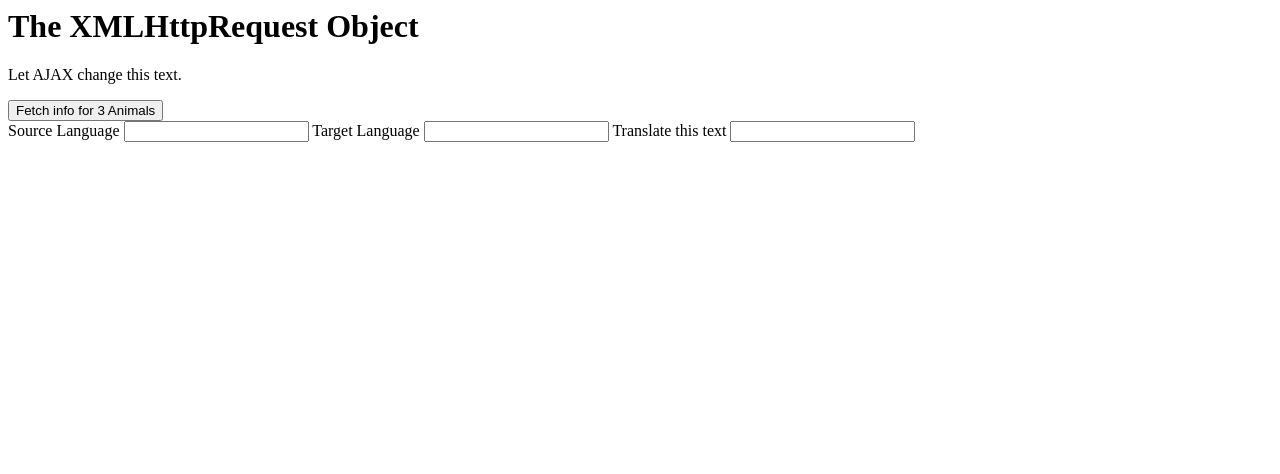
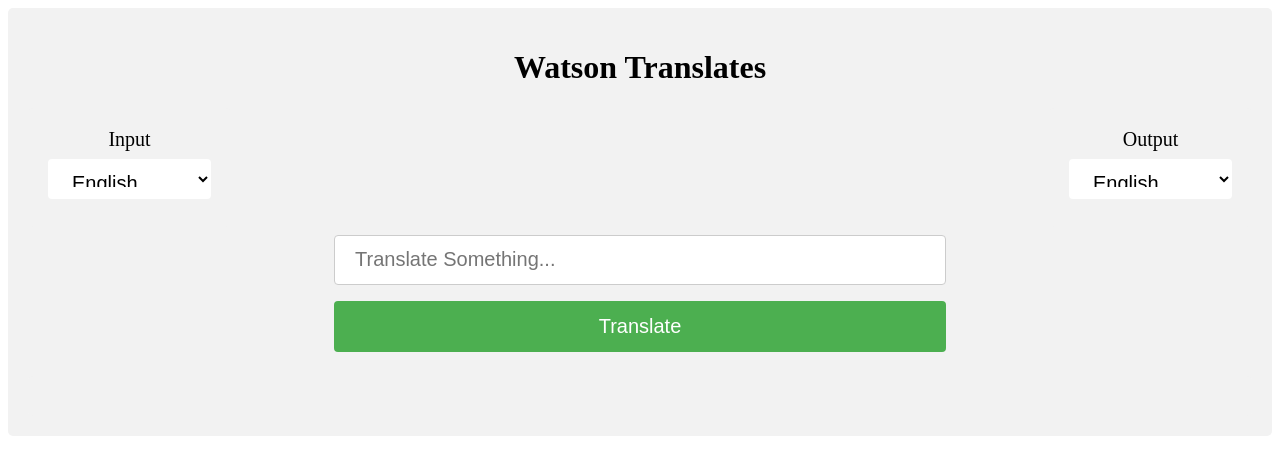
Before and after one commit to horeaporutiu/Node.js, a website: page public/index.html in a window 1280 px wide. Drawn offline with Linux system fonts and the light colour scheme.

Commit message:
added styling

```diff
--- a/index.js
+++ b/index.js
@@ -2,6 +2,8 @@
 const express = require('express');
 var cors = require('cors');
 const app = express();
+var path = require('path')
+
 // parse JSON requst body
 const bodyParser = require('body-parser');
 //set up routes and middleware
@@ -9,6 +11,8 @@ var router = express.Router();
 var json = bodyParser.json();
 var encoded = bodyParser.urlencoded({extended: true});
 app.use(router);
+app.use(express.static(path.join(__dirname, 'public')));
+
 router.use(cors());
 app.all('*', function(req,res,next) {
   res.header('Access-Control-Allow-Methods', "GET,PUT,POST,DELETE, OPTIONS");
--- a/public/index.html
+++ b/public/index.html
@@ -1,39 +1,50 @@
 <html>
   <head>
-
+    <link rel="stylesheet" href="./style.css">
   </head>
   <body>
-
-<h1>The XMLHttpRequest Object</h1>
-
-<p id="demo">Let AJAX change this text.</p>
-
-<button id="btn">Fetch info for 3 Animals</button>
-
-
-<form name ="login-form" method="post" action="/translates">
-      <label for="source">Source Language</label>
-      <input type = "source" id= "source" name="source" required>
-      <label for="target">Target Language</label>
-      <input type = "target" id= "target" name="target" required>
-      <label for="text">Translate this text</label>
-      <input type = "text" id= "text" name="text" required>
-      <!-- <input id = "btn2" type="submit" value="Translate"> -->
+    <div id = "background">
+      <center><h1>Watson Translates</h1></center>
+      <div id="left">
+        <center><label id="leftLabel" for="country">Input</label></center>
+          <select id="source" name="inputLang">
+            <option value="English">English</option>
+            <option value="Spanish">Spanish</option>
+            <option value="Arabic">Arabic</option>
+            <option value="Portuguese">Portuguese</option>
+            <option value="French">French</option>
+          </select>
+      </div>
+      <div id="right">
+        <center><label id="rightLabel" for="country">Output</label></center>
+          <select id="target" name="outputLang">
+            <option value="English">English</option>
+            <option value="Spanish">Spanish</option>
+            <option value="Arabic">Arabic</option>
+            <option value="Portuguese">Portuguese</option>
+            <option value="French">French</option>
+          </select>
+      </div>
+      <br style="clear:both;"/>
+      <center>
+          <label for="text"></label>
+          <input type = "text" placeholder="Translate Something..." id= "text" name="text" required>
+          <form name ="login-form" action=javascript:translate()>
+            <input type="submit" value="Translate">
           </form>
-
-    <div id ="animal-info"></div>
-
+        <div id ="transText"></div>
+      </center>
+    </div>
 
       <script>
-  //var credentials = require('../credentials.js');
         var data = {};
         var user = "64a3ecc4-182b-47e9-a659-c580a7b5ca02";
         var pass = "AnnGIdp6kCU7";
-  var animalContainer = document.getElementById("animal-info");
+        var outputText = document.getElementById("transText");
         var btn = document.getElementById("btn");
 
         var json = JSON.stringify(data);
-  btn.addEventListener("click", function() {
+          function translate() {
             data.source = document.getElementById("source").value;
             data.target = document.getElementById("target").value;
             data.text = document.getElementById("text").value;
@@ -46,13 +57,10 @@
             ourRequest.setRequestHeader('Content-type','application/json; charset=utf-8');
             ourRequest.setRequestHeader("Authorization", "Basic " + btoa(user + ":" + pass));
             ourRequest.onload = function() {
-        animalContainer.innerHTML = ourRequest.responseText;
+              outputText.innerHTML = ourRequest.responseText;
             }
             ourRequest.send(json);
-  });
-
-
+          }
       </script>
-
   </body>
 </html>
--- /dev/null
+++ b/public/style.css
@@ -0,0 +1,70 @@
+input[type=text], select {
+    height: 50px;
+    width: 50%;
+    padding: 12px 20px;
+    margin: 8px 0;
+    display: inline-block;
+    border: 1px solid #ccc;
+    border-radius: 4px;
+    box-sizing: border-box;
+}
+select {
+  font-size: 20px;
+    width: 100%;
+    height: 40px;
+    padding-left: 20px;
+    padding-right: 20px;
+    border: none;
+    border-radius: 4px;
+    background-color: white;
+}
+
+input[type=submit] {
+    width: 50%;
+    background-color: #4CAF50;
+    color: white;
+    padding: 14px 20px;
+    margin: 8px 0;
+    border: none;
+    border-radius: 4px;
+    cursor: pointer;
+    font-size: 20px;
+
+}
+
+input[type=submit]:hover {
+    background-color: #45a049;
+}
+
+div {
+    border-radius: 5px;
+    background-color: #f2f2f2;
+    padding: 20px;
+}
+
+#right{
+  float: right;
+}
+#left{
+  float: left;
+}
+
+#rightLabel{
+  text-align: center;
+}
+#leftLabel{
+  text-align: center;
+}
+
+#transText {
+  font-size: 30px;
+}
+
+#text{
+  font-size: 20px;
+
+}
+
+label{
+  font-size: 20px;
+}
```
Lines whose indentation alone changed are shown as unchanged.
